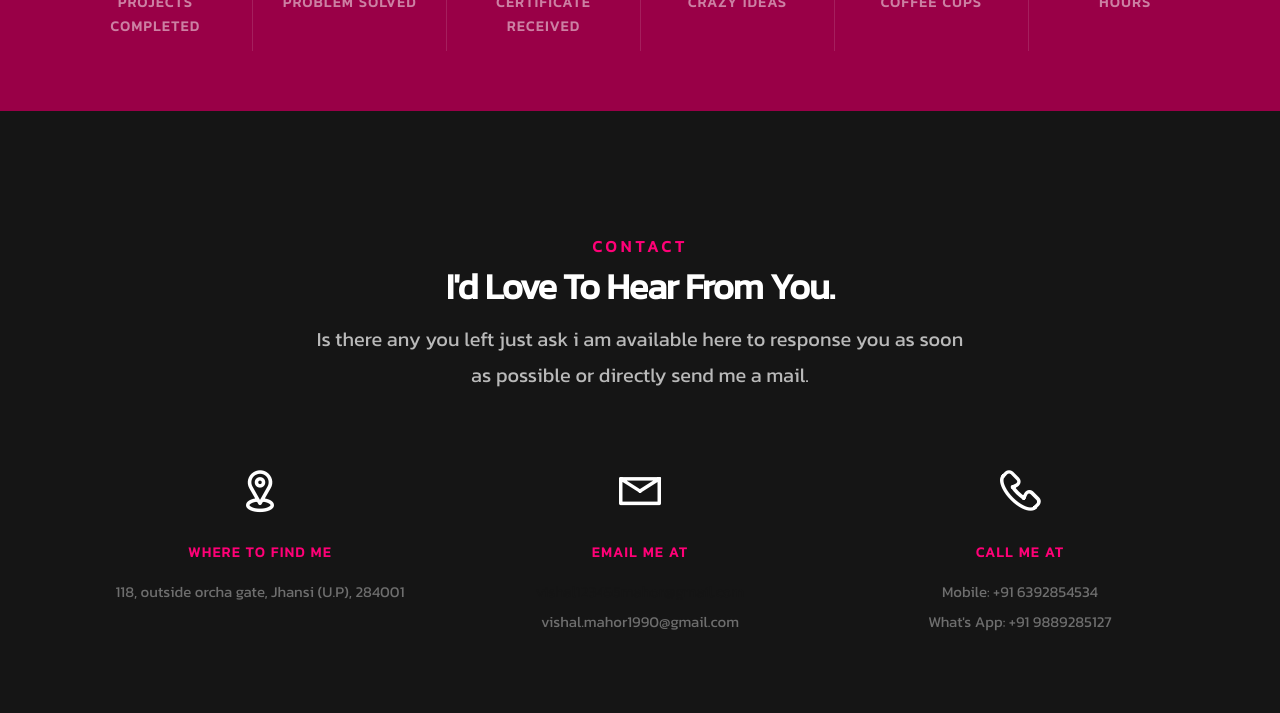
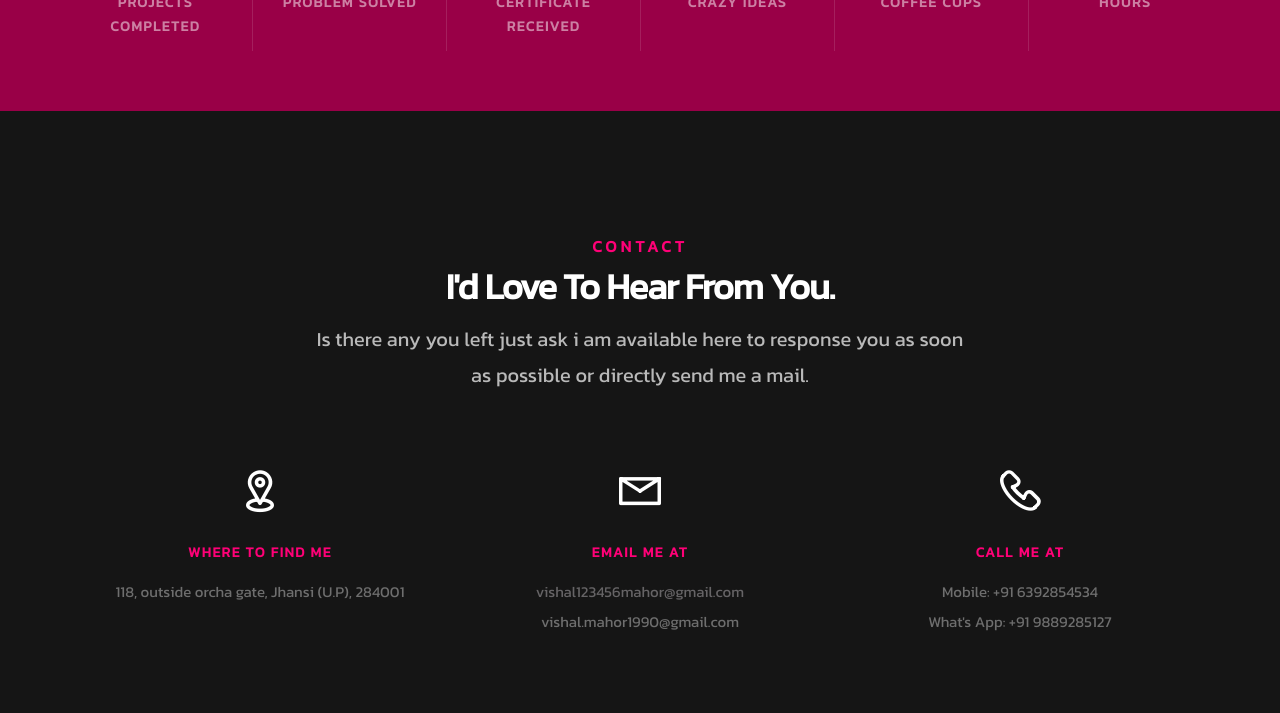
Before and after one commit to Vishal-Mahor/vishalmahor.github.io, a plain HTML site: page index.html in a window 1280 px wide. Shown: the part 6604-7317 px from the top of the page. Drawn offline with nearby package versions, Linux system fonts and the light colour scheme; files whose address does not match are found by name.

Commit message:
Update index.html

```diff
--- a/index.html
+++ b/index.html
@@ -879,7 +879,7 @@ goals.
 
    			<h5>Email Me At</h5>
 
-   			<p><a href="mailto:vishal123456mahor@gmail.com" style="color: #151515;">vishal123456mahor@gmail.com</a><br>
+   			<p><a href="mailto:vishal123456mahor@gmail.com" style="color: #666466;">vishal123456mahor@gmail.com</a><br>
 			   	vishal.mahor1990@gmail.com
 			   </p>
 
```
